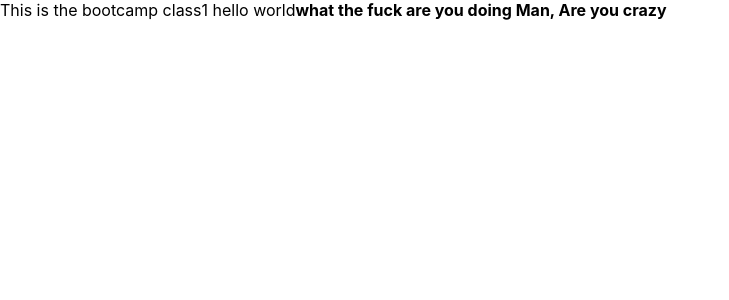
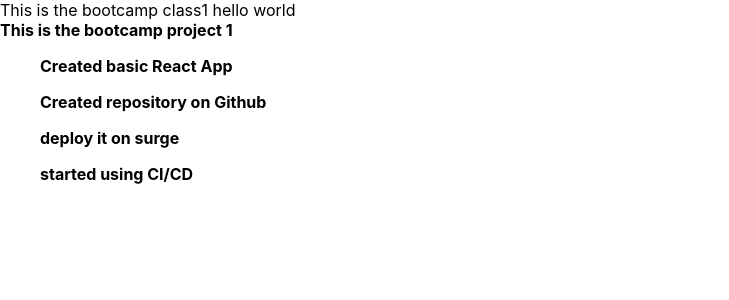
Before and after one commit to EhteshamAK/reactclass001, a React (Create React App) app: page / in a window 1280 px wide. Shown: the top 300 px of the page, without its empty margins (0-729 px from the left). Built offline with nearby package versions, Linux system fonts and the light colour scheme.

Commit message:
Add Unordered List

```diff
--- a/src/App.js
+++ b/src/App.js
@@ -6,7 +6,21 @@ function App() {
     <div >
      This is the bootcamp class1
      hello world
-     <strong>what the fuck are you doing Man, Are you crazy </strong>
+     <br/>
+     <strong>This is the bootcamp project 1
+       <ul>
+         Created basic React App
+       </ul>
+       <ul>
+         Created repository on Github
+       </ul>
+       <ul>
+         deploy it on surge
+       </ul>
+       <ul>
+         started using CI/CD
+       </ul>
+       </strong>
     </div>
   );
 }
```
